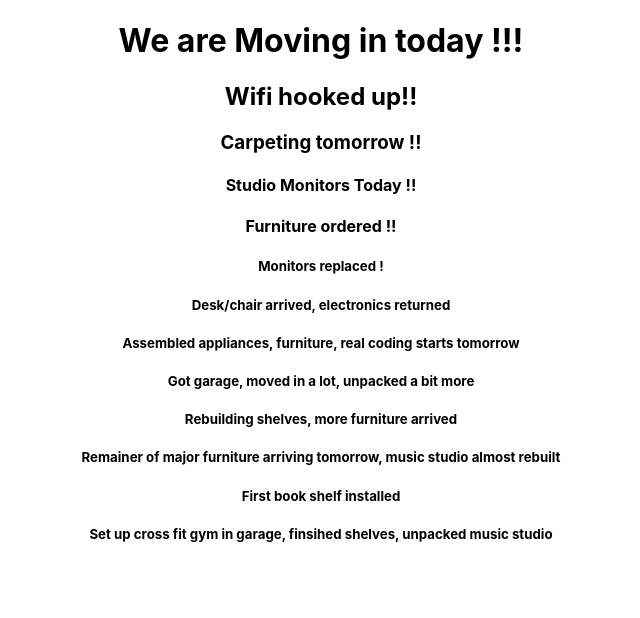
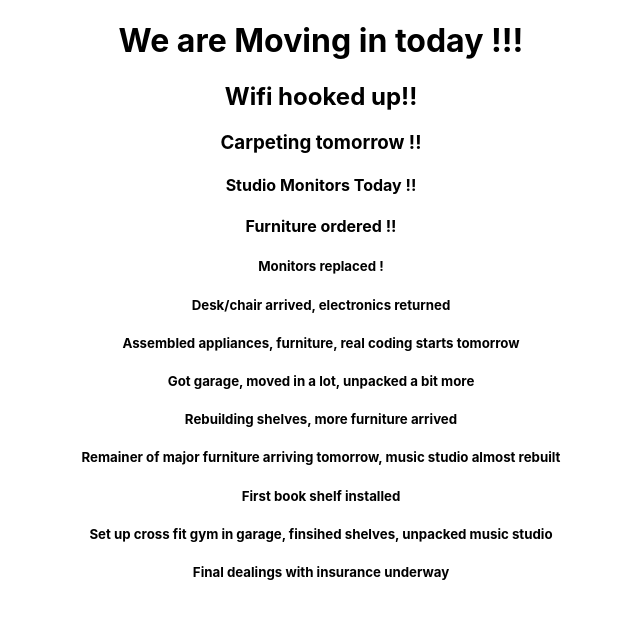
Before and after one commit to stevekutz/mov_inv_exp, a React (Create React App) app in the folder app/: page / in a window 1280 px wide. Shown: the top 618 px of the page, without its empty margins (319-959 px from the left). Built offline with nearby package versions, Linux system fonts and the light colour scheme.

Commit message:
added info 9d

```diff
--- a/app/src/App.js
+++ b/app/src/App.js
@@ -18,6 +18,7 @@ function App() {
         <h5> Remainer of major furniture arriving tomorrow, music studio almost rebuilt</h5>
         <h5> First book shelf installed </h5>
         <h5> Set up cross fit gym in garage, finsihed shelves, unpacked music studio</h5>
+        <h5> Final dealings with insurance underway </h5>
     </div>
   );
 }
```
